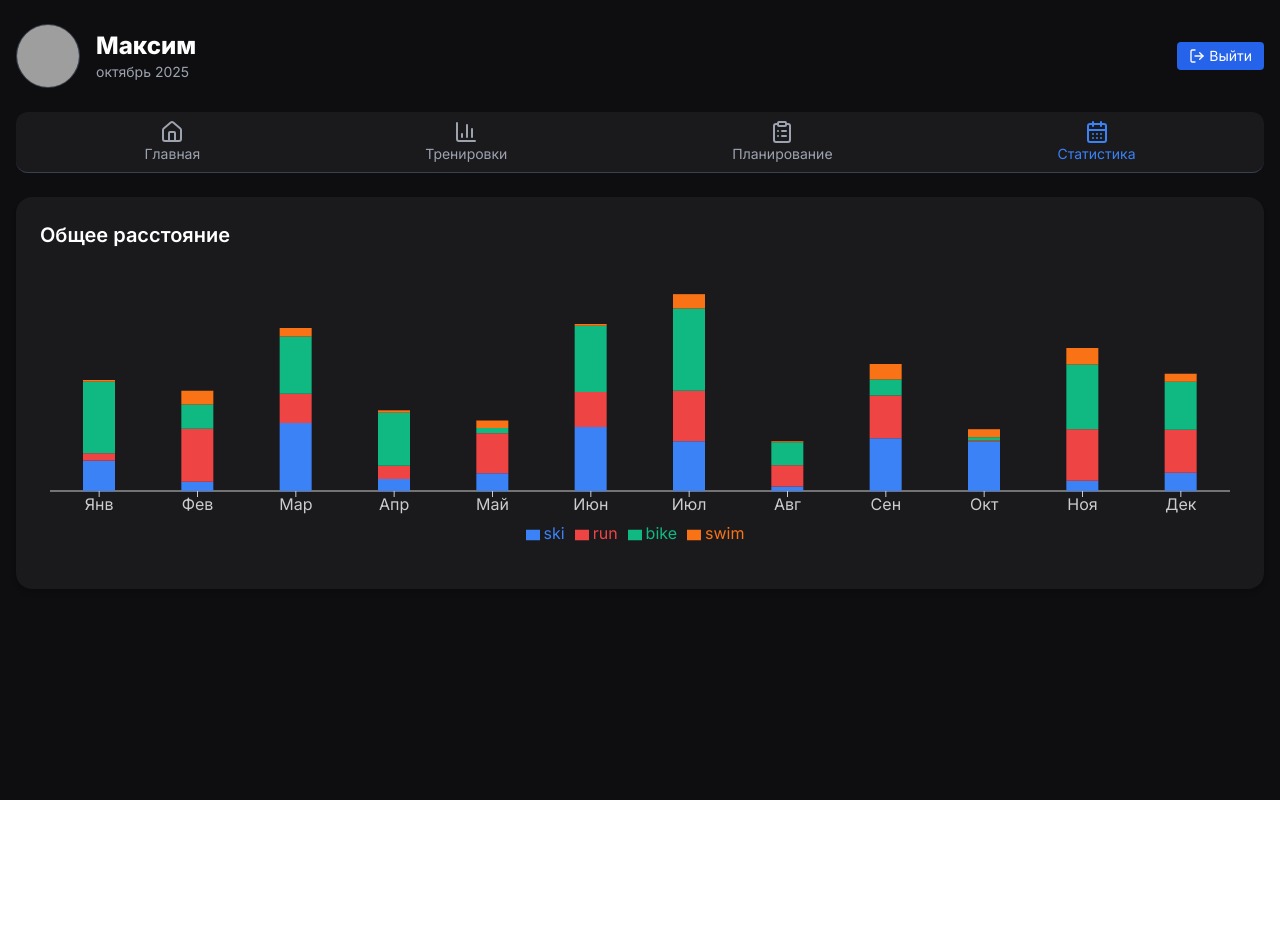
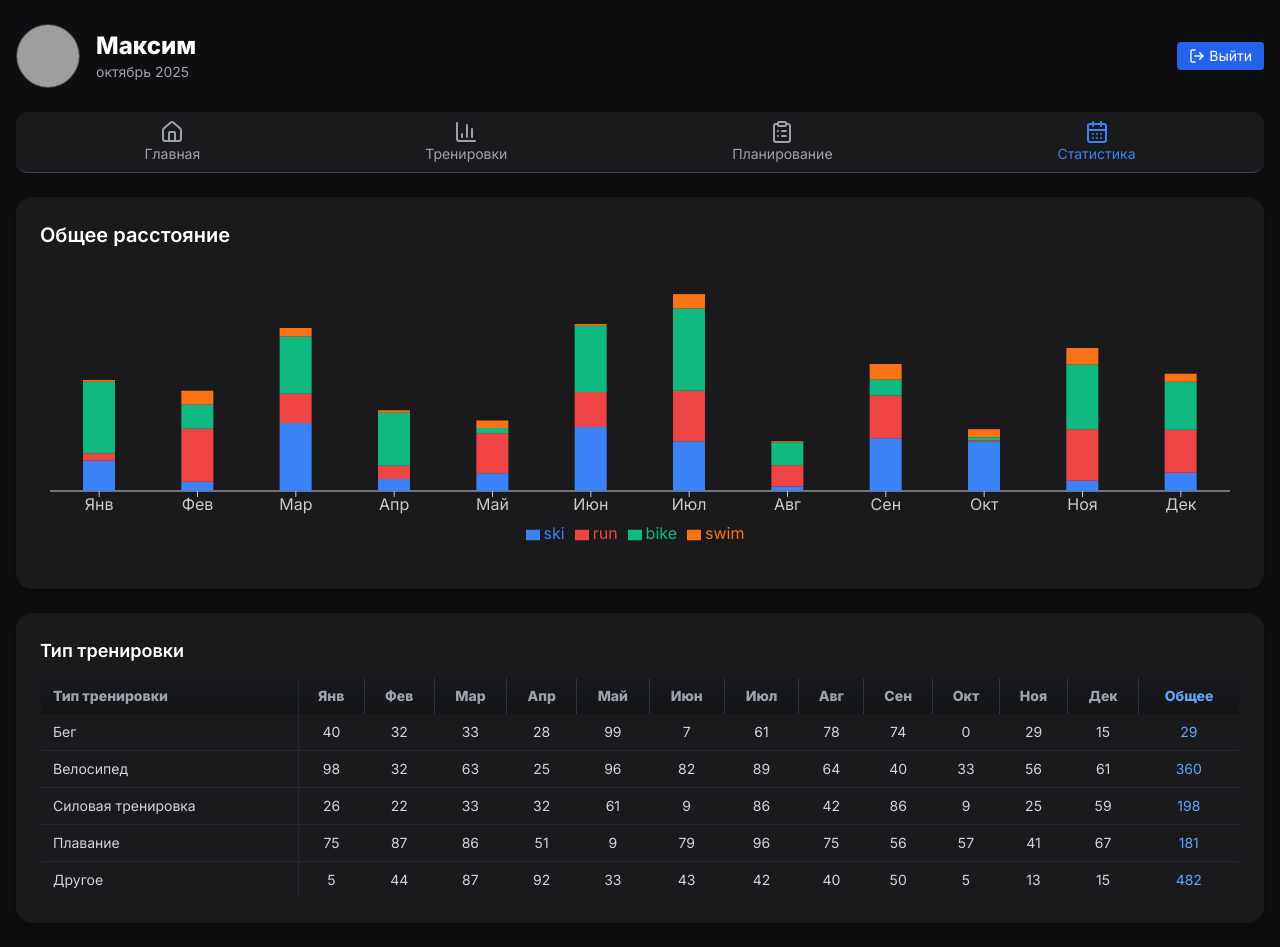
Before and after one commit to mbaliabin/dagbook-test, a React (Vite) app in the folder fasx-frontend/: page /statistics in a window 1280 px wide. Before the commit the page ends 800 px from the top, so only its background shows below. Built offline with nearby package versions, Linux system fonts and the light colour scheme; grey boxes are pictures that could not be loaded.

Commit message:
Доработка StatisticsPage.tsx 70

```diff
--- a/fasx-frontend/src/pages/StatisticsPage.tsx
+++ b/fasx-frontend/src/pages/StatisticsPage.tsx
@@ -11,7 +11,6 @@ import { useNavigate, useLocation } from "react-router-dom";
 import dayjs from "dayjs";
 
 export default function StatisticsPage() {
-  const [reportType, setReportType] = useState("Общее расстояние");
   const [name, setName] = useState("Максим");
 
   const navigate = useNavigate();
@@ -34,13 +33,24 @@ export default function StatisticsPage() {
     "Июл", "Авг", "Сен", "Окт", "Ноя", "Дек"
   ];
 
-  // Пример данных для отчета "Общее расстояние"
+  // Пример данных для графика "Общее расстояние"
   const distanceData = months.map((m) => ({
     month: m,
-    run: Math.floor(Math.random() * 100),      // бег
-    ski: Math.floor(Math.random() * 120),      // лыжи
-    bike: Math.floor(Math.random() * 150),     // велосипед
-    swim: Math.floor(Math.random() * 30)       // плавание
+    run: Math.floor(Math.random() * 100),
+    ski: Math.floor(Math.random() * 120),
+    bike: Math.floor(Math.random() * 150),
+    swim: Math.floor(Math.random() * 30)
+  }));
+
+  // Таблица "Тип тренировки" (расстояние по месяцам)
+  const trainingTypes = ["Бег", "Велосипед", "Силовая тренировка", "Плавание", "Другое"];
+  const trainingData = trainingTypes.map((type) => ({
+    type,
+    ...months.reduce((acc, month) => {
+      acc[month] = Math.floor(Math.random() * 100);
+      return acc;
+    }, {} as Record<string, number>),
+    total: Math.floor(Math.random() * 500)
   }));
 
   return (
@@ -87,7 +97,7 @@ export default function StatisticsPage() {
           })}
         </div>
 
-        {/* Отчет "Общее расстояние" */}
+        {/* График "Общее расстояние" */}
         <div className="bg-[#1a1a1d] p-6 rounded-2xl shadow-md">
           <h2 className="text-xl font-semibold mb-4">Общее расстояние</h2>
           <ResponsiveContainer width="100%" height={300}>
@@ -103,6 +113,35 @@ export default function StatisticsPage() {
           </ResponsiveContainer>
         </div>
 
+        {/* Таблица "Тип тренировки" */}
+        <div className="bg-[#1a1a1d] p-6 rounded-2xl shadow-md mb-10">
+          <h2 className="text-lg font-semibold mb-3">Тип тренировки</h2>
+          <div className="overflow-x-auto">
+            <table className="w-full text-sm text-gray-300 border-collapse border border-gray-800 rounded-xl overflow-hidden">
+              <thead className="text-gray-400 bg-gradient-to-b from-[#18191c] to-[#131416]">
+                <tr>
+                  <th className="text-left py-2 px-3 border-r border-gray-800">Тип тренировки</th>
+                  {months.map((m) => (
+                    <th key={m} className="py-2 px-2 text-center border-r border-gray-700/70">{m}</th>
+                  ))}
+                  <th className="py-2 px-2 text-center text-blue-400 border-l border-gray-800">Общее</th>
+                </tr>
+              </thead>
+              <tbody>
+                {trainingData.map((item) => (
+                  <tr key={item.type} className="border-b border-gray-800 hover:bg-[#1d1e22]/80 transition-colors duration-150">
+                    <td className="py-2 px-3 border-r border-gray-800">{item.type}</td>
+                    {months.map((m) => (
+                      <td key={m} className="text-center">{item[m]}</td>
+                    ))}
+                    <td className="text-center text-blue-400">{item.total}</td>
+                  </tr>
+                ))}
+              </tbody>
+            </table>
+          </div>
+        </div>
+
       </div>
     </div>
   );
```
